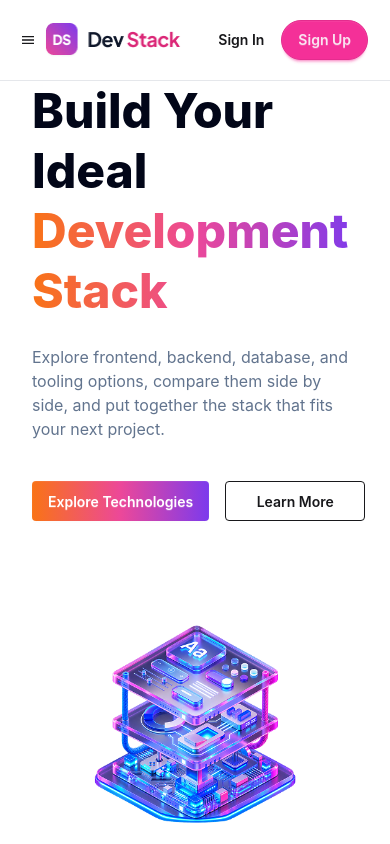
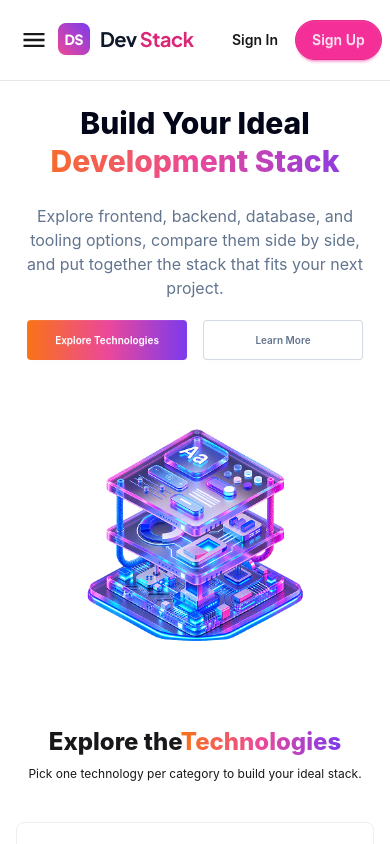
Before and after one commit to Sagorhowlader/b14-a05-devstack, a React (Vite) app: page / in a window 390 px wide. Shown: the top 844 px of the page. Built offline with nearby package versions, Linux system fonts and the light colour scheme; grey boxes are pictures that could not be loaded.

Commit message:
fix responsive issue

```diff
--- a/src/components/Footer/Footer.tsx
+++ b/src/components/Footer/Footer.tsx
@@ -104,10 +104,11 @@ const Footer = () => {
         </div>
 
         {/* Bottom Section */}
-        <div className="flex w-full justify-between gap-3 border-t border-gray-200 pt-8 pr-8 text-center text-sm text-gray-500 md:flex-row md:text-left">
+        {/* Bottom Section */}
+        <div className="flex w-full justify-between border-t border-gray-200 px-4 pt-4 text-center text-sm text-gray-500">
           <p>© 2026 Dev Stack. All rights reserved.</p>
 
-          <div className="flex flex-row justify-center gap-4 md:justify-start ">
+          <div className="flex gap-4">
             <a href="#" className="hover:text-black">
               Privacy
             </a>
--- a/src/components/HeroSection/HeroSection.tsx
+++ b/src/components/HeroSection/HeroSection.tsx
@@ -2,30 +2,36 @@ import HeroImage from "../../assets/banner-stack.png";
 
 const HeroSection = () => {
   return (
-    <div className="container mx-auto px-8 flex flex-col md:flex-row justify-between items-center gap-10">
+    <div className="container mx-auto flex flex-col items-center px-5 text-center md:flex-row md:justify-between md:gap-10 md:px-8 md:text-start">
+      {/* Hero Content */}
       <div className="flex-1">
-        <div className="pb-10">
-          <h1 className="flex flex-col pb-6 text-5xl md:text-6xl font-extrabold leading-tight">
+        <div className="pb-5">
+          <h1 className="flex flex-col pb-6 pt-6 text-3xl font-extrabold leading-tight md:text-6xl">
             <span className="text-slate-950">Build Your Ideal</span>
             <span className="text-brand-gradient">Development Stack</span>
           </h1>
-          <p className="text-slate-500 max-w-142.75">
+
+          <p className="max-w-142.75 text-slate-500">
             Explore frontend, backend, database, and tooling options, compare
             them side by side, and put together the stack that fits your next
             project.
           </p>
         </div>
-        <div className="flex items-center gap-4">
-          <button className="btn bg-brand-gradient text-white border-0 md:btn-lg">
+
+        {/* Buttons */}
+        <div className="flex items-center justify-center gap-4 md:justify-start">
+          <button className="btn w-40 border-0 bg-brand-gradient text-[10px] text-white md:w-48 md:text-[14px] md:btn-lg">
             Explore Technologies
           </button>
 
-          <button className="btn btn-outline w-35 md:w-48 md:btn-lg">
+          <button className="btn w-40 border bg-base-100 border-[#94A3B8]/40 text-[10px] text-slate-500 md:w-48 md:text-[14px] md:btn-lg">
             Learn More
           </button>
         </div>
       </div>
-      <div className="flex-1 flex justify-center">
+
+      {/* Hero Image */}
+      <div className="flex flex-1 justify-center">
         <img
           src={HeroImage}
           alt="Development stack illustration"
--- a/src/components/Navbar/Navbar.tsx
+++ b/src/components/Navbar/Navbar.tsx
@@ -1,30 +1,40 @@
 import { IoMdMenu } from "react-icons/io";
 import Logo from "../../assets/logo-text.png";
+
 const Navbar = () => {
   return (
-    <header className="sticky top-0 z-50 bg-white border-b border-gray-200">
-      <nav className="container mx-auto flex min-h-20 items-center justify-between px-5 gap-2 md:px-8">
-        <div className="md:hidden gap-1.5">
-          <IoMdMenu />
-        </div>
+    <header className="sticky top-0 z-50 border-b border-gray-200 bg-white">
+      <nav className="container mx-auto flex min-h-20 items-center justify-between gap-2 px-5 md:px-8">
+        {/* Mobile menu button */}
+        <button
+          type="button"
+          className="md:hidden"
+          aria-label="Open navigation menu"
+        >
+          <IoMdMenu className="h-full w-7" />
+        </button>
+
+        {/* Logo */}
+
+        <img src={Logo} alt="Dev Stack logo" className="mx-auto md:mx-0" />
+
+        {/* Desktop navigation */}
         <div>
-          <img src={Logo} alt="Dev Stack logo" />
-        </div>
-        <div>
-          <ul className="hidden md:flex gap-8 justify-center items-center text-sm font-semibold">
-            <li className="bg-linear-to-r from-orange-500 via-pink-500 to-violet-600 bg-clip-text text-transparent">
-              Home
-            </li>
+          <ul className="hidden items-center justify-center gap-8 text-sm font-semibold md:flex">
+            <li className="text-brand-gradient">Home</li>
             <li className="text-[#475569]">Technologies</li>
             <li className="text-[#475569]">Projects</li>
             <li className="text-[#475569]">About</li>
             <li className="text-[#475569]">Contact</li>
           </ul>
         </div>
-        <div className="p-1 flex items-center md:gap-4">
+
+        {/* Authentication buttons */}
+        <div className="flex items-center p-1 md:gap-4">
           <button className="btn btn-ghost text-sm font-semibold">
             Sign In
           </button>
+
           <button className="btn btn-secondary rounded-full text-sm font-semibold md:px-6">
             Sign Up
           </button>
--- a/src/components/Technology/Technology.tsx
+++ b/src/components/Technology/Technology.tsx
@@ -69,12 +69,14 @@ const Technology = () => {
 
   return (
     <div className="container mx-auto p-4 sm:p-6 md:p-8">
-      <div className="flex flex-col justify-between items-center mb-10 gap-2 md:items-start">
+      <div className="flex flex-col justify-between text-center items-center mb-10 gap-2 md:items-start">
         <h1 className="text-2xl sm:text-4xl font-extrabold">
           Explore the
           <span className="text-brand-gradient">Technologies</span>
         </h1>
-        <p>Pick one technology per category to build your ideal stack.</p>
+        <p className="text-xs md:text-xl">
+          Pick one technology per category to build your ideal stack.
+        </p>
       </div>
 
       <div className="flex flex-col gap-3 items-stretch md:flex-row md:items-start">
--- a/src/components/Technology/TechnologyCard.tsx
+++ b/src/components/Technology/TechnologyCard.tsx
@@ -1,9 +1,11 @@
 import type { ITechnologyType } from "../../dataType/technologyDataType";
+
 type TechnologyCardProps = {
   technology: ITechnologyType;
   handleAddToStack: (technology: ITechnologyType) => void;
   isAlreadyInStack: boolean;
 };
+
 const TechnologyCard = ({
   technology,
   isAlreadyInStack,
@@ -11,15 +13,19 @@ const TechnologyCard = ({
 }: TechnologyCardProps) => {
   return (
     <div
-      className={`card border ${isAlreadyInStack ? "border-secondary" : "border-base-300"}`}
+      className={`card h-full border ${
+        isAlreadyInStack ? "border-secondary" : "border-base-300"
+      }`}
     >
-      <div className="card-body">
-        <div className="flex justify-between items-start">
+      <div className="card-body flex flex-col">
+        {/* Image + Badge */}
+        <div className="flex items-start justify-between">
           <img
             src={technology.icon}
             alt={technology.name}
-            className="w-14 h-14 object-contain"
+            className="h-14 w-14 object-contain"
           />
+
           <span className="badge badge-soft badge-secondary font-bold">
             {technology.badge}
           </span>
@@ -28,24 +34,25 @@ const TechnologyCard = ({
         {/* Content */}
         <div className="mt-3">
           <h2 className="card-title">{technology.name}</h2>
-          <p className="text-sm text-gray-500 mt-1">{technology.description}</p>
+
+          <p className="mt-1 text-sm text-gray-500">{technology.description}</p>
         </div>
 
         {/* Info */}
         <div className="mt-4 flex flex-wrap gap-1">
           <span className="badge badge-ghost">{technology.category}</span>
+
           <span className="badge badge-ghost">{technology.difficulty}</span>
+
           <span className="badge badge-ghost">⭐ {technology.rating}</span>
         </div>
 
         {/* Button */}
-        <div className="card-actions mt-6">
+        <div className="card-actions mt-auto pt-6">
           <button
-            className="btn btn-neutral w-full  disabled:border-[#F4309E] disabled:text-[#F4309E]"
+            className="btn btn-neutral w-full disabled:border-[#F4309E] disabled:text-[#F4309E]"
             disabled={isAlreadyInStack}
-            onClick={() => {
-              handleAddToStack(technology);
-            }}
+            onClick={() => handleAddToStack(technology)}
           >
             {isAlreadyInStack ? "✓ Added to Stack" : "Add to Stack"}
           </button>
--- a/src/components/Technology/TechnologyList.tsx
+++ b/src/components/Technology/TechnologyList.tsx
@@ -1,6 +1,7 @@
 import { use } from "react";
 import type { ITechnologyType } from "../../dataType/technologyDataType";
 import TechnologyCard from "./TechnologyCard";
+
 type TechnologyListProps = {
   technologyPromise: Promise<ITechnologyType[]>;
   yourStackTechnology: ITechnologyType[];
@@ -15,7 +16,7 @@ const TechnologyList = ({
   const technologyData = use(technologyPromise);
 
   return (
-    <div className="grid gap-4 md:grid-cols-3 ">
+    <div className="grid gap-4 md:grid-cols-3">
       {technologyData.map((technology) => (
         <TechnologyCard
           key={technology.id}
--- a/src/components/YourStack/YourStackCard.tsx
+++ b/src/components/YourStack/YourStackCard.tsx
@@ -11,9 +11,9 @@ const YourStackCard = ({
   handleRemoveFromStack,
 }: YourStackCardProps) => {
   return (
-    <div className="card bg-base-100 card-xs shadow-sm mb-2.5 p-3.5">
-      <div className="card-body flex flex-row justify-between items-center">
-        <div className="flex flex-row justify-between items-center gap-2.5">
+    <div className="card card-xs mb-2.5 bg-base-100 p-3.5 shadow-sm">
+      <div className="card-body flex flex-row items-center justify-between">
+        <div className="flex items-center gap-2.5">
           <img
             src={stack.icon}
             alt={`${stack.name} icon`}
@@ -26,10 +26,13 @@ const YourStackCard = ({
           </div>
         </div>
 
-        <IoMdClose
-          className="w-5 h-5"
+        <button
+          type="button"
           onClick={() => handleRemoveFromStack(stack)}
-        />
+          aria-label={`Remove ${stack.name}`}
+        >
+          <IoMdClose className="h-5 w-5" />
+        </button>
       </div>
     </div>
   );
--- a/src/components/YourStack/YourStacks.tsx
+++ b/src/components/YourStack/YourStacks.tsx
@@ -13,16 +13,17 @@ const YourStack = ({
   handleRemoveAll,
 }: YourStackProps) => {
   return (
-    <div className="card bg-base-100 card-md shadow-sm">
+    <div className="card card-md bg-base-100 shadow-sm">
       <div className="card-body">
         <h2 className="text-base font-bold">Your Stack</h2>
+
         {yourStackTechnology.length === 0 ? (
           <div className="flex flex-col gap-2.5">
             <p className="text-xs text-[#94A3B8]">
               No technologies selected yet.
             </p>
 
-            <div className="flex justify-center items-center border border-dashed border-[#94A3B8]/40  p-6">
+            <div className="flex items-center justify-center border border-dashed border-[#94A3B8]/40 p-6">
               <h1 className="text-xs text-[#94A3B8]">Your stack is empty.</h1>
             </div>
           </div>
@@ -31,6 +32,7 @@ const YourStack = ({
             <p className="text-xs text-[#94A3B8]">
               {yourStackTechnology.length} Technology Selected
             </p>
+
             {yourStackTechnology.map((stack) => (
               <YourStackCard
                 key={stack.id}
@@ -41,7 +43,7 @@ const YourStack = ({
 
             <button
               className="btn btn-outline btn-error w-full"
-              onClick={() => handleRemoveAll()}
+              onClick={handleRemoveAll}
             >
               Remove All
             </button>
```
